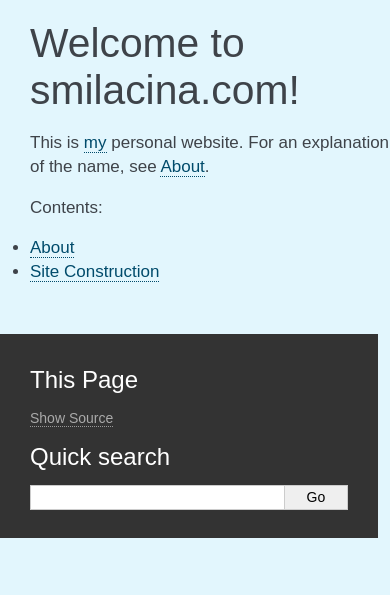
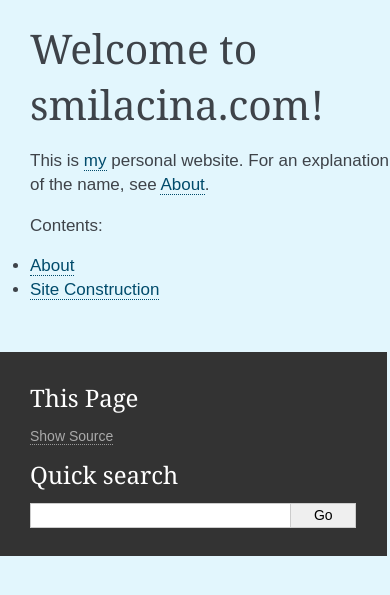
Before and after one commit to jwmccay/jwmccay.github.io, a Sphinx documentation site: the page built from source/index.rst, in a window 390 px wide. Shown: the top 595 px of the page. Built offline with Sphinx 7.4.7, drawn with Linux system fonts in a browser that asks for light colours.

Commit message:
Visual improvements
Headers now serif font. Bug where sidebar wrapper was not wide enough on
small screens also fixed

```diff
--- a/source/_static/custom.css
+++ b/source/_static/custom.css
@@ -1,3 +1,5 @@
+/* Fonts and colors */
+
 body {
     font-family: Arial, Helvetica, sans-serif;
     background-color: #e2f6fd;
@@ -10,7 +12,7 @@
 
 div.sphinxsidebar h3,
 div.sphinxsidebar h4 {
-    font-family: Arial, Helvetica, sans-serif;
+    font-family: Georgia, Times, serif;
 }
 
 div.sphinxsidebar input {
@@ -23,12 +25,18 @@
 div.body h4,
 div.body h5,
 div.body h6 {
-    font-family: Arial, Helvetica, sans-serif;
+    font-family: Georgia, Times, serif;
 }
 
 div.admonition p.admonition-title {
     font-family: Arial, Helvetica, sans-serif;
 }
 
-/* Georgia, Times, serif */
-/* Arial, Helvetica, sans-serif */
+/* Fix sidebar wrapper */
+
+@media screen and (max-width: 875px) {
+
+    div.sphinxsidebar {
+        width: 105%; /* default is too narrow */
+    }
+}
```
